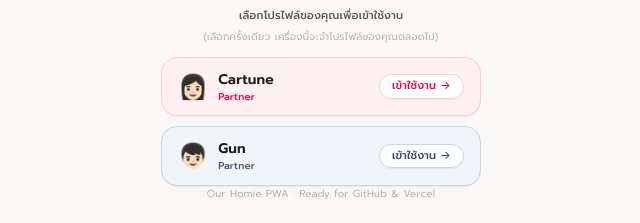
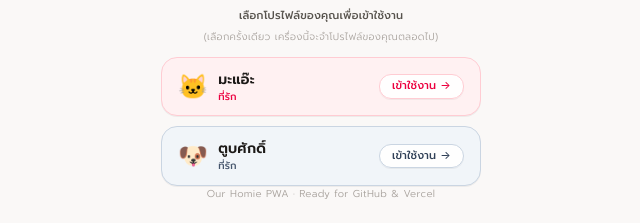
Before and after one commit to primoinf/our-homie-app, a React (Vite) app: page / in a window 1280 px wide. Shown: the part 632-855 px from the top of the page, without its empty margins (319-959 px from the left). Built offline with nearby package versions, Linux system fonts and the light colour scheme.

Commit message:
feat: default members to มะแอ๊ะ and ตูบศักดิ์, timestamp LWW for profile sync

```diff
--- a/homie-data.json
+++ b/homie-data.json
@@ -2,23 +2,25 @@
   "users": {
     "cartune": {
       "id": "cartune",
-      "name": "Cartune",
+      "name": "มะแอ๊ะ",
       "email": "cartune@homie.app",
-      "avatar": "👩🏻",
-      "role": "Partner",
+      "avatar": "🐱",
+      "role": "ที่รัก",
       "accentColor": "#8e1c24",
       "badgeBg": "#fbe8ea",
-      "badgeText": "#8e1c24"
+      "badgeText": "#8e1c24",
+      "updatedAt": 1789072000000
     },
     "gun": {
       "id": "gun",
-      "name": "Gun",
+      "name": "ตูบศักดิ์",
       "email": "gun@homie.app",
-      "avatar": "👦🏻",
-      "role": "Partner",
+      "avatar": "🐶",
+      "role": "ที่รัก",
       "accentColor": "#1e293b",
       "badgeBg": "#e2e8f0",
-      "badgeText": "#1e293b"
+      "badgeText": "#1e293b",
+      "updatedAt": 1789072000000
     }
   },
   "currentUser": "gun",
--- a/src/context/AppContext.jsx
+++ b/src/context/AppContext.jsx
@@ -197,7 +197,8 @@ export function AppProvider({ children }) {
       const currentUserObj = prev.users[userId] || {}
       const updatedUser = {
         ...currentUserObj,
-        ...updatedFields
+        ...updatedFields,
+        updatedAt: Date.now()
       }
       return {
         ...prev,
--- a/src/data/initialData.js
+++ b/src/data/initialData.js
@@ -2,23 +2,25 @@ export const MOCK_DATA = {
   users: {
     cartune: {
       id: 'cartune',
-      name: 'Cartune',
+      name: 'มะแอ๊ะ',
       email: 'cartune@homie.app',
-      avatar: '👩🏻',
-      role: 'Partner',
+      avatar: '🐱',
+      role: 'ที่รัก',
       accentColor: '#8e1c24',
       badgeBg: '#fbe8ea',
-      badgeText: '#8e1c24'
+      badgeText: '#8e1c24',
+      updatedAt: 1789072000000
     },
     gun: {
       id: 'gun',
-      name: 'Gun',
+      name: 'ตูบศักดิ์',
       email: 'gun@homie.app',
-      avatar: '👦🏻',
-      role: 'Partner',
+      avatar: '🐶',
+      role: 'ที่รัก',
       accentColor: '#1e293b',
       badgeBg: '#e2e8f0',
-      badgeText: '#1e293b'
+      badgeText: '#1e293b',
+      updatedAt: 1789072000000
     }
   },
 
@@ -155,23 +157,25 @@ export const CLEAN_DATA = {
   users: {
     cartune: {
       id: 'cartune',
-      name: 'Cartune',
+      name: 'มะแอ๊ะ',
       email: 'cartune@homie.app',
-      avatar: '👩🏻',
-      role: 'Partner',
+      avatar: '🐱',
+      role: 'ที่รัก',
       accentColor: '#8e1c24',
       badgeBg: '#fbe8ea',
-      badgeText: '#8e1c24'
+      badgeText: '#8e1c24',
+      updatedAt: 1789072000000
     },
     gun: {
       id: 'gun',
-      name: 'Gun',
+      name: 'ตูบศักดิ์',
       email: 'gun@homie.app',
-      avatar: '👦🏻',
-      role: 'Partner',
+      avatar: '🐶',
+      role: 'ที่รัก',
       accentColor: '#1e293b',
       badgeBg: '#e2e8f0',
-      badgeText: '#1e293b'
+      badgeText: '#1e293b',
+      updatedAt: 1789072000000
     }
   },
 
--- a/src/services/githubSync.js
+++ b/src/services/githubSync.js
@@ -267,16 +267,19 @@ export function mergeStates(local, remote) {
     history: mergedHistory
   }
 
-  // 7. Users: Merge profiles
+  // 7. Users: Merge profiles with timestamp LWW (Last-Write-Wins)
+  const mergeUser = (l = {}, r = {}) => {
+    const lTime = l.updatedAt || 0
+    const rTime = r.updatedAt || 0
+    if (rTime > lTime) {
+      return { ...l, ...r }
+    }
+    return { ...r, ...l }
+  }
+
   merged.users = {
-    cartune: {
-      ...(local.users?.cartune || {}),
-      ...(remote.users?.cartune || {})
-    },
-    gun: {
-      ...(local.users?.gun || {}),
-      ...(remote.users?.gun || {})
-    }
+    cartune: mergeUser(local.users?.cartune, remote.users?.cartune),
+    gun: mergeUser(local.users?.gun, remote.users?.gun)
   }
 
   // 8. Always preserve local device identity and local GitHub credentials
```
